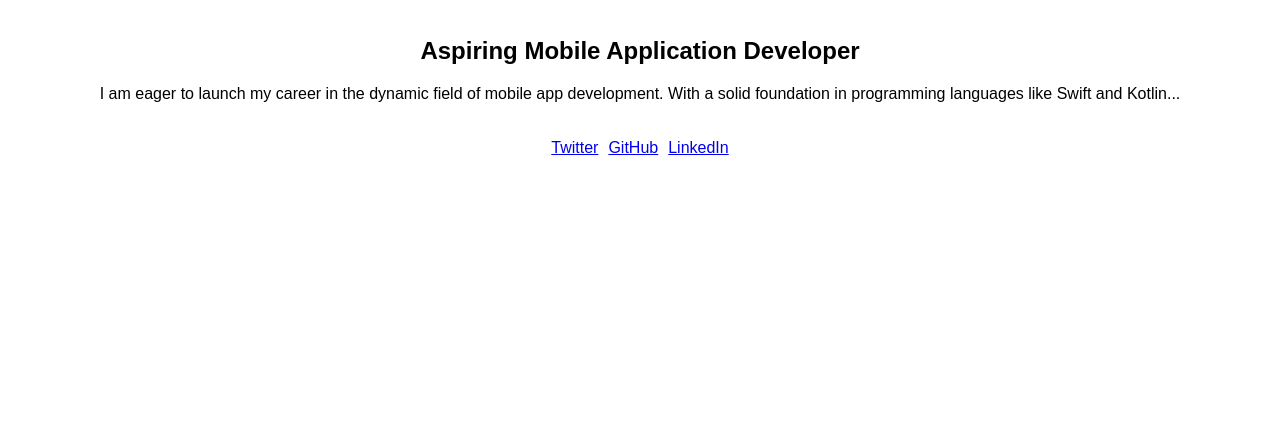
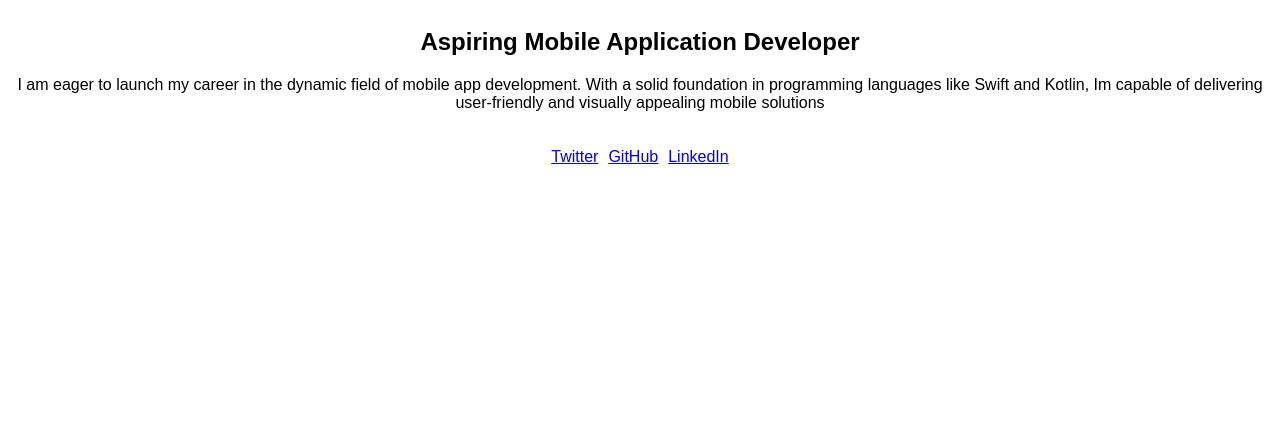
Before and after one commit to merthan6/merthan6.github.io, a plain HTML site: page index.html in a window 1280 px wide. Shown: the part 363-800 px from the top of the page. Drawn offline with Linux system fonts and the light colour scheme.

Commit message:
Update index.html

```diff
--- a/index.html
+++ b/index.html
@@ -13,7 +13,7 @@
         </div>
         <div class="main-content">
             <h2>Aspiring Mobile Application Developer</h2>
-            <p>I am eager to launch my career in the dynamic field of mobile app development. With a solid foundation in programming languages like Swift and Kotlin...</p>
+            <p>I am eager to launch my career in the dynamic field of mobile app development. With a solid foundation in programming languages like Swift and Kotlin, Im capable of delivering user-friendly and visually appealing mobile solutions</p>
         </div>
         <div class="social-links">
             <a href="https://twitter.com/merthankaradeniz">Twitter</a>
```
